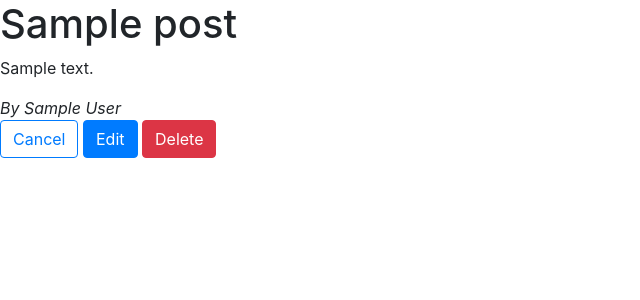
After one commit to Sharqs/flask-blogly, a Flask app: page /posts/1 in a window 1280 px wide. The commit adds this page. Shown: the top 300 px of the page, without its empty margins (0-640 px from the left). Run offline with Flask 2, Linux system fonts and the light colour scheme; tables that the repository leaves empty hold one stand-in row (values such as "Sample post"); some libraries are stand-ins or nearby versions.

Commit message:
finished posts template and post_delete functionality, routes

```diff
--- a/flask-blogly/app.py
+++ b/flask-blogly/app.py
@@ -70,12 +70,14 @@ def edit_user(user_id):
 
     return redirect('/users')
 
+
 @app.route('/users/<int:user_id>/delete')
 def delete_user(user_id):
     profile = User.query.get_or_404(user_id)
     db.session.delete(profile)
     db.session.commit()
     return redirect('/users')
+
 
 @app.route('/users/<int:user_id>/posts/new')
 def new_post(user_id):
@@ -95,3 +97,18 @@ def new_post_submitted(user_id):
     db.session.commit()
 
     return redirect(f'/users/{user_id}')
+
+
+@app.route('/posts/<int:post_id>')
+def posts(post_id):
+    post = Post.query.get_or_404(post_id)
+    profile = User.query.get_or_404(post.user_id)
+    return render_template('posts.html', post=post, profile=profile)
+
+
+@app.route('/posts/<int:post_id>', methods=["POST"])
+def delete_post(post_id):
+    post = Post.query.get_or_404(post_id)
+    db.session.delete(post)
+    db.session.commit()
+    return redirect(f'/users/{post.id}')
--- a/flask-blogly/models.py
+++ b/flask-blogly/models.py
@@ -44,5 +44,4 @@ class Post(db.Model):
                      nullable=False,
                      )
     user_id = db.Column(db.Integer,
-                     db.ForeignKey("users.id"),
-                     primary_key=True)
+                     db.ForeignKey("users.id"))
--- /dev/null
+++ b/flask-blogly/templates/posts.html
@@ -0,0 +1,16 @@
+ {% extends "home.html" %}
+
+ {% block title %}
+ <h1>{{post.title}}</h1>
+ {% endblock %}
+
+ {% block content %}
+ <p>{{post.content}}</p>
+ <i>By {{profile.first_name}} {{profile.last_name}}</i>
+
+ <form action="/posts/{{post.id}}" method="POST">
+     <a href="/users/{{profile.id}}" class="btn btn-outline-primary bg-white text-primary">Cancel</a>
+     <a href="/posts/{{post.id}}/edit" class="btn btn-primary">Edit</a>
+     <input type="submit" value="Delete" class="btn btn-danger">
+ </form>
+ {% endblock %}
--- a/flask-blogly/templates/userDetails.html
+++ b/flask-blogly/templates/userDetails.html
@@ -17,7 +17,7 @@
 <h2> Posts </h2>
 <ul>
     {% for post in post_list %}
-        <li><a href="">{{post.title}}</a></li>
+        <li><a href="/posts/{{post.id}}">{{post.title}}</a></li>
 
     {% endfor %}
 </ul>
```
Also changed, not shown: flask-blogly/basic_seed.py (added).
